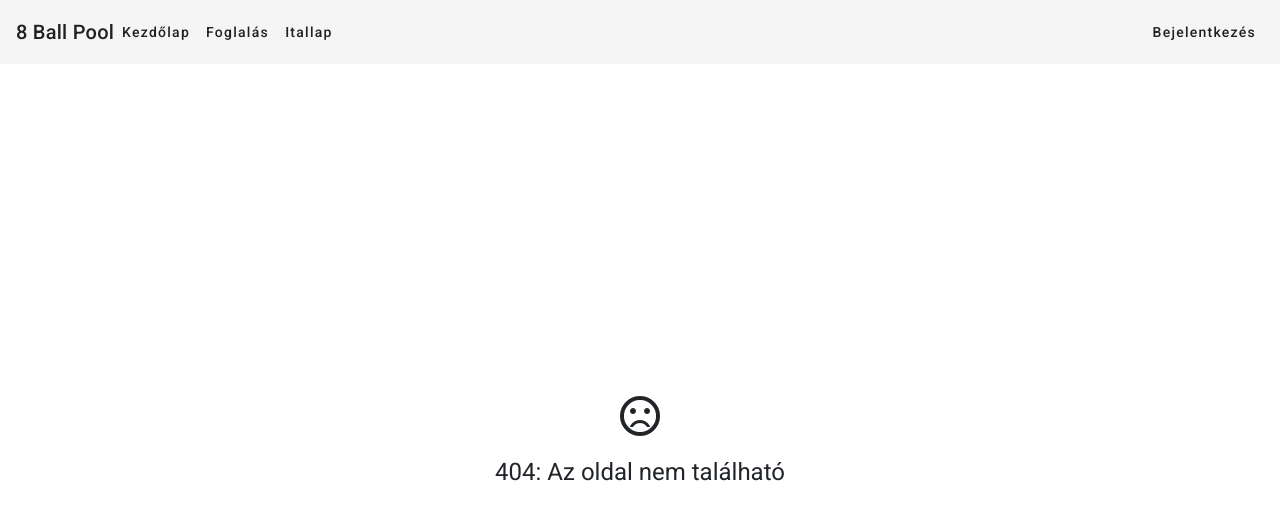
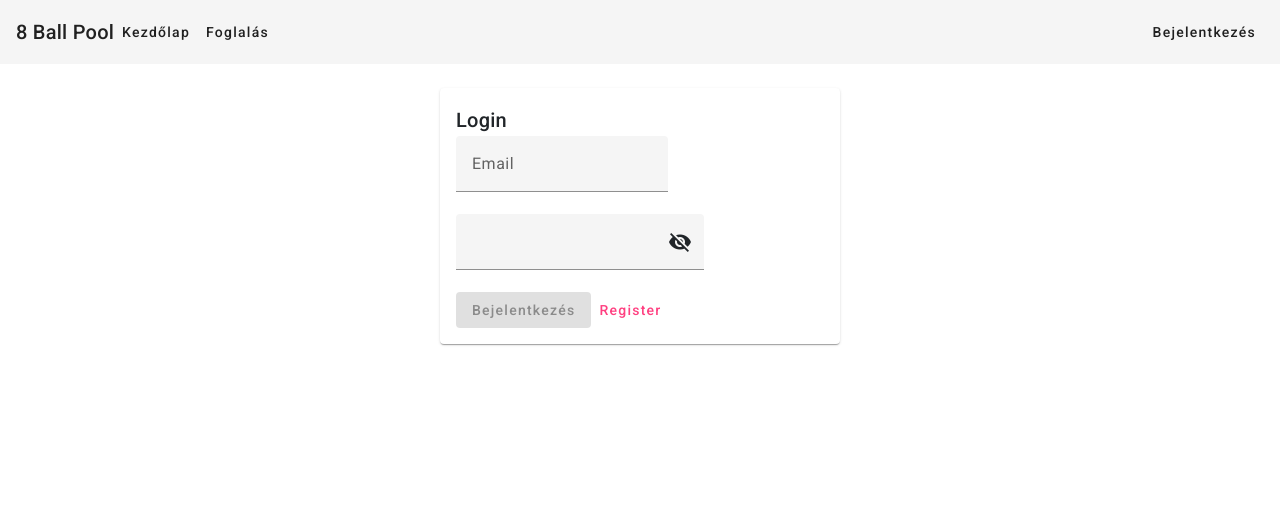
Before and after one commit to Iseroo/eight-ball, an Angular app: page /login in a window 1280 px wide. Before the commit this address had no page. Shown: the top 520 px of the page. Built offline with nearby package versions, Linux system fonts and the light colour scheme.

Commit message:
login and register page

```diff
--- a/src/app/app-routing.module.ts
+++ b/src/app/app-routing.module.ts
@@ -3,10 +3,12 @@ import { RouterModule, Routes } from '@angular/router';
 import { PageNotFoundComponent } from './page-not-found/page-not-found.component';
 import { HomeComponent } from './home/home.component';
 import { AppointmentsComponent } from './appointments/appointments.component';
+import { LoginComponent } from './login/login.component';
 
 const routes: Routes = [
   { path: '', component: HomeComponent },
   { path: 'appointments', component: AppointmentsComponent },
+  { path: 'login', component: LoginComponent },
   { path: '**', component: PageNotFoundComponent },
 ];
 
--- a/src/app/app.module.ts
+++ b/src/app/app.module.ts
@@ -46,6 +46,7 @@ import { MatTooltipModule } from '@angular/material/tooltip';
 import { MatTreeModule } from '@angular/material/tree';
 import { AppointmentsComponent } from './appointments/appointments.component';
 import { ItemCalendarComponent } from './item-calendar/item-calendar.component';
+import { LoginComponent } from './login/login.component';
 
 @NgModule({
   declarations: [
@@ -55,6 +56,7 @@ import { ItemCalendarComponent } from './item-calendar/item-calendar.component';
     HomeComponent,
     AppointmentsComponent,
     ItemCalendarComponent,
+    LoginComponent,
   ],
   imports: [
     BrowserModule,
--- /dev/null
+++ b/src/app/login/login.component.html
@@ -0,0 +1,103 @@
+<div class="login-container">
+  <mat-card *ngIf="showLogin; else registerForm">
+    <mat-card-header>
+      <mat-card-title>Login</mat-card-title>
+    </mat-card-header>
+    <mat-card-content>
+      <form [formGroup]="loginForm" (ngSubmit)="onSubmit()">
+        <mat-form-field>
+          <input matInput placeholder="Email" formControlName="email" />
+        </mat-form-field>
+        <mat-form-field>
+          <input
+            matInput
+            formControlName="password"
+            [type]="hide ? 'password' : 'text'"
+          />
+          <mat-icon matSuffix (click)="hide = !hide">{{
+            hide ? "visibility_off" : "visibility"
+          }}</mat-icon>
+        </mat-form-field>
+        <br />
+        <button
+          mat-raised-button
+          color="primary"
+          type="submit"
+          [disabled]="loginForm.invalid"
+        >
+          Bejelentkezés
+        </button>
+        <button mat-button color="accent" (click)="showLogin = false">
+          Register
+        </button>
+      </form>
+    </mat-card-content>
+  </mat-card>
+</div>
+<ng-template #registerForm>
+  <mat-card class="register-card">
+    <mat-card-header>
+      <mat-card-title> Regisztáció </mat-card-title>
+    </mat-card-header>
+    <mat-card-content>
+      <form [formGroup]="registerFormGroup" (ngSubmit)="onRegisterSubmit()">
+        <mat-form-field class="field-full-width">
+          <mat-label>Felhasználónév</mat-label>
+          <input matInput formControlName="username" />
+          <mat-error *ngIf="registerFormGroup.controls['username'].invalid"
+            >Kérlek írj be felhasználónevet.</mat-error
+          >
+        </mat-form-field>
+        <mat-form-field class="field-full-width">
+          <mat-label>Email</mat-label>
+          <input matInput formControlName="email" />
+          <mat-error *ngIf="registerFormGroup.controls['email'].invalid"
+            >Kérlek írj be email címet.</mat-error
+          >
+        </mat-form-field>
+        <mat-form-field class="field-full-width">
+          <mat-label>Jelszó</mat-label>
+          <input
+            matInput
+            formControlName="password"
+            [type]="hide ? 'password' : 'text'"
+          />
+          <mat-icon matSuffix (click)="hide = !hide">{{
+            hide ? "visibility_off" : "visibility"
+          }}</mat-icon>
+          <mat-error *ngIf="registerFormGroup.controls['password'].invalid"
+            >Kérlek írj be egy jelszavat</mat-error
+          >
+        </mat-form-field>
+        <mat-form-field class="field-full-width">
+          <mat-label>Megerősítő jelszó</mat-label>
+          <input
+            matInput
+            formControlName="confirmPassword"
+            [type]="hide ? 'password' : 'text'"
+            (ngModelChange)="checkSamePassword()"
+          />
+          <mat-icon matSuffix (click)="hide = !hide">{{
+            hide ? "visibility_off" : "visibility"
+          }}</mat-icon>
+          <mat-error
+            *ngIf="registerFormGroup.controls['confirmPassword'].invalid"
+            >Kérlek írd be újra a jelszót.</mat-error
+          >
+        </mat-form-field>
+        <br />
+        <button
+          mat-raised-button
+          color="primary"
+          type="submit"
+          [disabled]="registerFormGroup.invalid || !samePassword"
+        >
+          Register
+        </button>
+        <button mat-button color="accent" (click)="showLogin = true">
+          Login
+        </button>
+      </form>
+    </mat-card-content>
+  </mat-card>
+</ng-template>
--- /dev/null
+++ b/src/app/login/login.component.scss
@@ -0,0 +1,21 @@
+.login-container {
+    display: flex;
+    justify-content: center;
+    align-items: center;
+    height: 100%;
+}
+
+mat-card {
+    max-width: 400px;
+    width: 100%;
+}
+
+.register-card {
+    // max-width: 400px;
+    // margin: auto;
+    // padding: 2rem;
+}
+
+.example-full-width {
+    width: 100%;
+}
--- /dev/null
+++ b/src/app/login/login.component.ts
@@ -0,0 +1,53 @@
+import { Component, OnInit, ViewChild } from '@angular/core';
+import { FormBuilder, FormGroup, NgForm, Validators } from '@angular/forms';
+
+@Component({
+  selector: 'app-login',
+  templateUrl: './login.component.html',
+  styleUrls: ['./login.component.scss'],
+})
+export class LoginComponent implements OnInit {
+  @ViewChild('registerFormRef') registerFormRef!: NgForm;
+
+  showLogin = true;
+
+  loginForm!: FormGroup;
+  registerFormGroup!: FormGroup;
+
+  hide = true;
+
+  samePassword = true;
+
+  constructor(private formBuilder: FormBuilder) {}
+
+  ngOnInit(): void {
+    this.loginForm = this.formBuilder.group({
+      email: ['', [Validators.required, Validators.email]],
+      password: ['', Validators.required],
+    });
+
+    this.registerFormGroup = this.formBuilder.group({
+      username: ['', Validators.required],
+      email: ['', [Validators.required, Validators.email]],
+      password: ['', Validators.required],
+      confirmPassword: ['', Validators.required],
+    });
+  }
+
+  onSubmit() {
+    console.log(this.loginForm.value);
+    // TODO: Add authentication logic here
+  }
+
+  onRegisterSubmit() {
+    console.log(this.registerFormRef.value);
+    // TODO: Add registration logic here
+  }
+
+  checkSamePassword() {
+    this.samePassword =
+      this.registerFormGroup.value.password ===
+      this.registerFormGroup.value.confirmPassword;
+    console.log(this.samePassword);
+  }
+}
--- a/src/app/navbar/navbar.component.html
+++ b/src/app/navbar/navbar.component.html
@@ -4,11 +4,15 @@
     <div>
       <button mat-button routerLink="/">Kezdőlap</button>
       <button mat-button routerLink="/appointments">Foglalás</button>
-      <button mat-button routerLink="/menu">Itallap</button>
     </div>
     <span class="spacer"></span>
     <div class="float-right">
-      <button mat-button routerLink="/login" class="">Bejelentkezés</button>
+      <button mat-button routerLink="/login" class="" *ngIf="!loggedIn">
+        Bejelentkezés
+      </button>
+      <button mat-button (click)="logout()" class="" *ngIf="loggedIn">
+        Kijelentkezés
+      </button>
     </div>
   </div>
 </mat-toolbar>
@@ -23,6 +27,7 @@
   <mat-nav-list>
     <a mat-list-item routerLink="/">Kezdőlap</a>
     <a mat-list-item routerLink="/appointments">Foglalás</a>
-    <a mat-list-item routerLink="/menu">Itallap</a>
+    <a mat-list-item routerLink="/login" *ngIf="!loggedIn">Bejelentkezés</a>
+    <a mat-list-item (click)="logout()" *ngIf="loggedIn">Kijelentkezés</a>
   </mat-nav-list>
 </div>
--- a/src/app/navbar/navbar.component.ts
+++ b/src/app/navbar/navbar.component.ts
@@ -10,6 +10,8 @@ import { DeviceType, DeviceTypeService } from '../services/device-type.service';
 export class NavbarComponent {
   deviceType!: DeviceType;
 
+  loggedIn = false;
+
   isSidenavOpened = false;
   constructor(private deviceType$: DeviceTypeService) {
     this.deviceType$.subscribe((deviceType) => {
@@ -17,6 +19,8 @@ export class NavbarComponent {
     });
   }
 
+  logout() {}
+
   @HostBinding('class.mb')
   get classMb() {
     return true;
```
Also changed, not shown: 1 other file (tests, documents, lock files or other folders).
